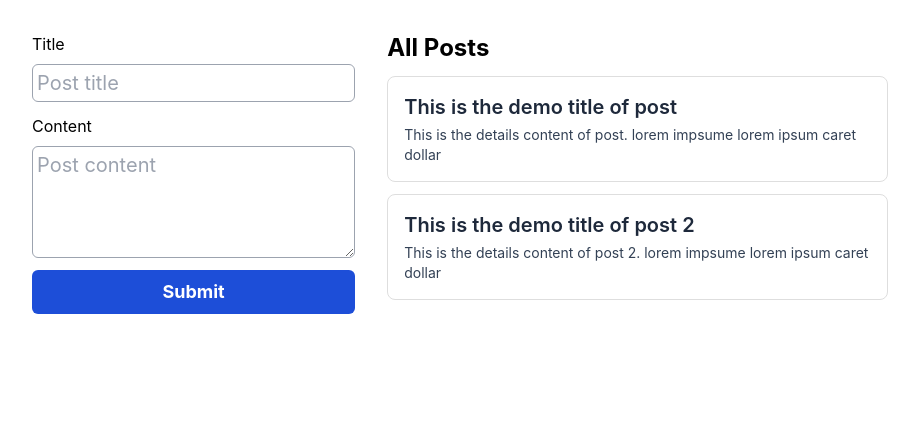
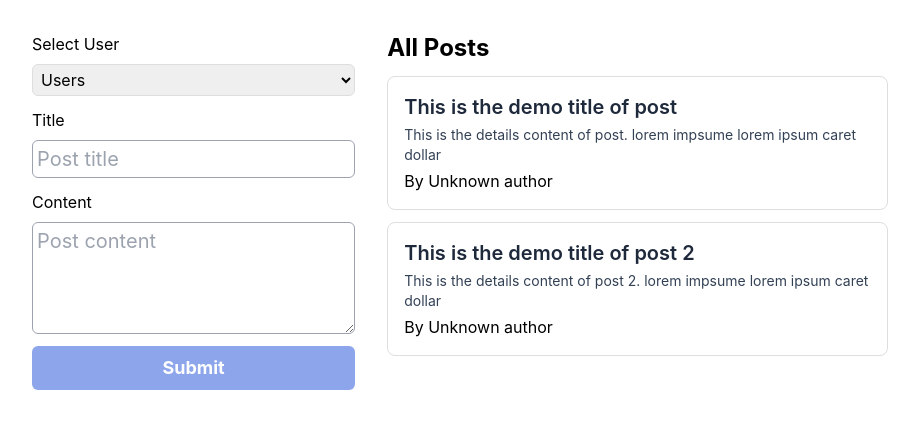
Before and after one commit to Jisan-mia/redux-toolkit-rtk-query, a React (Create React App) app: page / in a window 1280 px wide. Shown: the top 428 px of the page, without its empty margins (180-1099 px from the left). Built offline with nearby package versions, Linux system fonts and the light colour scheme.

Commit message:
post author badge

```diff
--- a/src/components/Post/AddPost.js
+++ b/src/components/Post/AddPost.js
@@ -1,7 +1,7 @@
 import React, { useState } from 'react'
-import { useDispatch } from 'react-redux'
+import { useDispatch, useSelector } from 'react-redux'
 import { addPost } from '../../redux/featues/post/postSlice';
-import {nanoid} from '@reduxjs/toolkit'
+import { selectAllUsers } from '../../redux/featues/users/usersSlice';
 
 const AddPost = () => {
   const [formData, setFormData] = useState({
@@ -9,28 +9,44 @@ const AddPost = () => {
     content: ''
   });
   const dispatch = useDispatch()
+  const [selectedUserId, setSelectedUserId] = useState('')
 
+  const users = useSelector(selectAllUsers)
+
+  const canSubmit = formData.title && formData.content && selectedUserId
 
   const handleAddPOst = (e) => {
     e.preventDefault();
-    console.log(formData)
-    if(formData.title && formData.content) {
-      dispatch(addPost({
-        ...formData,
-        id: nanoid()
-      }))
+    if(canSubmit) {
+      dispatch(addPost(formData.title, formData.content, selectedUserId))
+    } else {
+      alert('Please fill all the field')
     }
     setFormData({
       title: '',
-      content: ''
+      content: '',
     })
+    setSelectedUserId('')
   }
 
-
+  const userOptions = users.map(user => (
+    <option key={user.id} value={user.id}>
+      {user.name}
+    </option>
+  ))
 
   return (
     <div>
       <form className='flex flex-col justify-center gap-3' onSubmit={handleAddPOst}>
+        <div className='flex flex-col gap-2'>
+          <label htmlFor="title">
+            Select User
+          </label>
+          <select className='border border-[#dedede] rounded-md outline-none p-1 focus:ring-4 focus-within:ring-blue-300 ' name="user" id="user" value={selectedUserId} onChange={(e) => setSelectedUserId(e.target.value) }>
+            <option value="" selected disabled>Users</option>
+            {userOptions}
+          </select>
+        </div>
 
         <div className='flex flex-col gap-2'>
           <label htmlFor="title">
@@ -44,7 +60,7 @@ const AddPost = () => {
           <textarea placeholder='Post content' value={formData.content} onChange={e => setFormData({...formData, content: e.target.value})} name="content" id="content" className='h-28 border border-gray-400 outline-none focus:ring-4 focus-within:ring-blue-300 text-xl rounded-md p-1' />
         </div>
 
-        <input type="submit" value="Submit" className='cursor-pointer rounded-md border-none outline-none focus:ring-4 focus:ring-blue-300 bg-blue-700 text-white font-bold text-lg py-2 px-7 block flex items-center justify-center'/>
+        <input disabled={!canSubmit} type="submit" value="Submit" className='cursor-pointer rounded-md border-none outline-none focus:ring-4 focus:ring-blue-300 bg-blue-700 text-white font-bold text-lg py-2 px-7 block flex items-center justify-center disabled:opacity-50 disabled:cursor-not-allowed'/>
       </form>
     </div>
   )
--- /dev/null
+++ b/src/components/Post/PostAuthor.js
@@ -0,0 +1,17 @@
+import React from 'react'
+import { useSelector } from 'react-redux'
+import { selectAllUsers } from '../../redux/featues/users/usersSlice'
+
+const PostAuthor = ({post}) => {
+  const users = useSelector(selectAllUsers)
+
+  const author = users.find(user => user.id == post.userId)
+
+  return (
+    <div>
+      By {author ? author.name : 'Unknown author'}
+    </div>
+  )
+}
+
+export default PostAuthor
--- a/src/components/Post/PostItem.js
+++ b/src/components/Post/PostItem.js
@@ -1,4 +1,5 @@
 import React from 'react'
+import PostAuthor from './PostAuthor'
 
 const PostItem = ({post}) => {
   return (
@@ -7,6 +8,7 @@ const PostItem = ({post}) => {
       <p className='text-slate-700 font-normal text-sm'>
         {post.content}
       </p>
+      <PostAuthor post={post} />
     </div>
   )
 }
--- a/src/redux/featues/post/postSlice.js
+++ b/src/redux/featues/post/postSlice.js
@@ -1,4 +1,4 @@
-import { createSlice } from "@reduxjs/toolkit"
+import { createSlice, nanoid } from "@reduxjs/toolkit"
 
 
 const initialState = [
@@ -18,9 +18,20 @@ export const postSlice = createSlice({
   name: 'post',
   initialState,
   reducers: {
-    addPost: (state, {payload}) => {
-      console.log(payload)
-      state.push(payload)
+    addPost: {
+      reducer(state, {payload}) {
+        state.push(payload)
+      },
+      prepare(title, content, userId) {
+        return {
+          payload: {
+            id: nanoid(),
+            title,
+            content,
+            userId
+          }
+        }
+      }
     }
   }
 })
--- /dev/null
+++ b/src/redux/featues/users/usersSlice.js
@@ -0,0 +1,30 @@
+import {createSlice} from '@reduxjs/toolkit';
+
+const initialState = [
+  {
+    id: 1,
+    name: 'John Doe'
+  },
+  {
+    id: 2,
+    name: 'Jack Man'
+  },
+  {
+    id: 3,
+    name: 'Andrew John'
+  },
+]
+
+const usersSlice = createSlice({
+  name: 'user',
+  initialState,
+  reducers: {
+
+  }
+})
+
+export const {} = usersSlice.actions;
+
+export const selectAllUsers = (state) => state.users;
+
+export default usersSlice.reducer
--- a/src/redux/store.js
+++ b/src/redux/store.js
@@ -1,10 +1,12 @@
 import { configureStore } from "@reduxjs/toolkit";
 import counterReducer from "./featues/counter/counterSlice";
 import postReducer from "./featues/post/postSlice";
+import userReducer from "./featues/users/usersSlice";
 
 export const store = configureStore({
   reducer: {
     counter: counterReducer,
-    posts: postReducer
+    posts: postReducer,
+    users: userReducer
   }
 })
```
